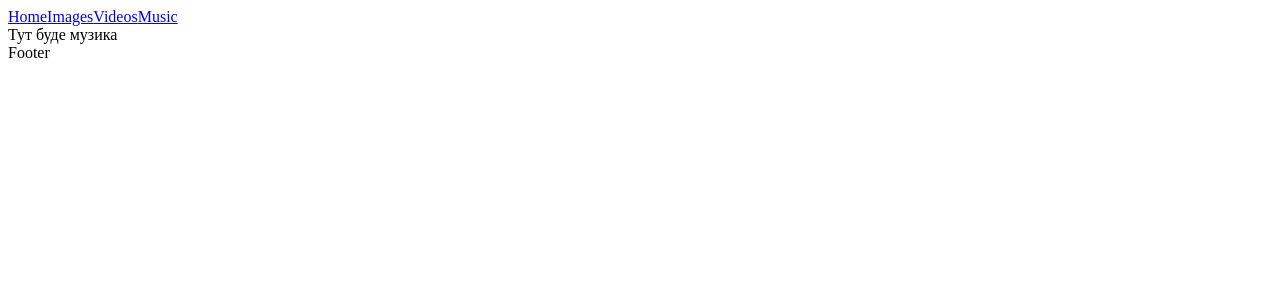
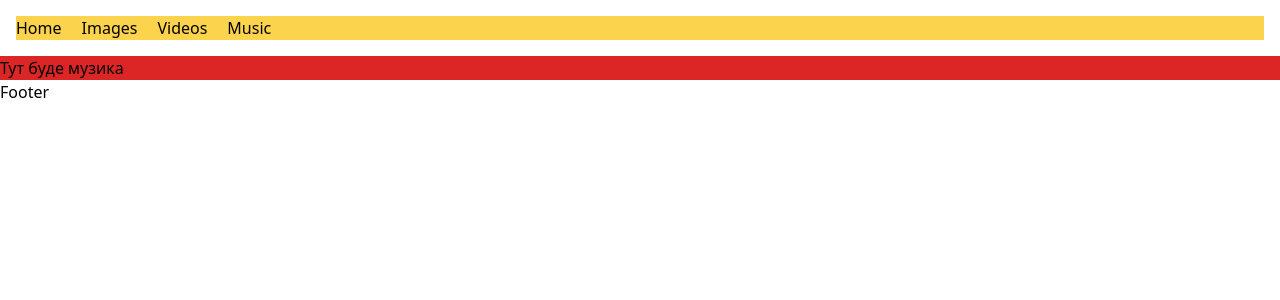
Before and after one commit to RomanOstrous/next-gallery, a Next.js app: page /gallery-music in a window 1280 px wide. Shown: the top 300 px of the page. Built offline with nearby package versions, Linux system fonts and the light colour scheme.

Commit message:
conect tailwind css

```diff
--- a/src/components/Navbar.js
+++ b/src/components/Navbar.js
@@ -12,7 +12,7 @@ function Navbar() {
   const {pathname} = useRouter();
 
   return (
-    <nav className="flex">
+    <nav className='flex gap-5 m-4 bg-amber-300'>
       {links.map(({id, title, path}) => (
         <Link
           key={id}
--- a/src/pages/_app.js
+++ b/src/pages/_app.js
@@ -1,4 +1,5 @@
 import Layout from "../components/layout";
+import '../styles/global.css';
 
 const MyApp = ({ Component, pageProps }) => (
   <Layout>
--- a/src/pages/gallery-music/index.js
+++ b/src/pages/gallery-music/index.js
@@ -1,6 +1,6 @@
 function MusicPage() {
   return (
-    <div>
+    <div className='bg-red-600'>
       Тут буде музика
     </div>
   )
--- /dev/null
+++ b/src/styles/global.css
@@ -0,0 +1,3 @@
+@tailwind base;
+@tailwind components;
+@tailwind utilities;
--- a/tailwind.config.ts
+++ b/tailwind.config.ts
@@ -1,20 +1,8 @@
-import type { Config } from "tailwindcss";
-
-const config: Config = {
-  content: [
-    "./pages/**/*.{js,ts,jsx,tsx,mdx}",
-    "./components/**/*.{js,ts,jsx,tsx,mdx}",
-    "./app/**/*.{js,ts,jsx,tsx,mdx}",
-  ],
+/** @type {import('tailwindcss').Config} */
+module.exports = {
+  content: ["./src/**/*.{html,js}"],
   theme: {
-    extend: {
-      backgroundImage: {
-        "gradient-radial": "radial-gradient(var(--tw-gradient-stops))",
-        "gradient-conic":
-          "conic-gradient(from 180deg at 50% 50%, var(--tw-gradient-stops))",
-      },
-    },
+    extend: {},
   },
   plugins: [],
-};
-export default config;
+}
```
Also changed, not shown: src/styles/index.scss (deleted).
